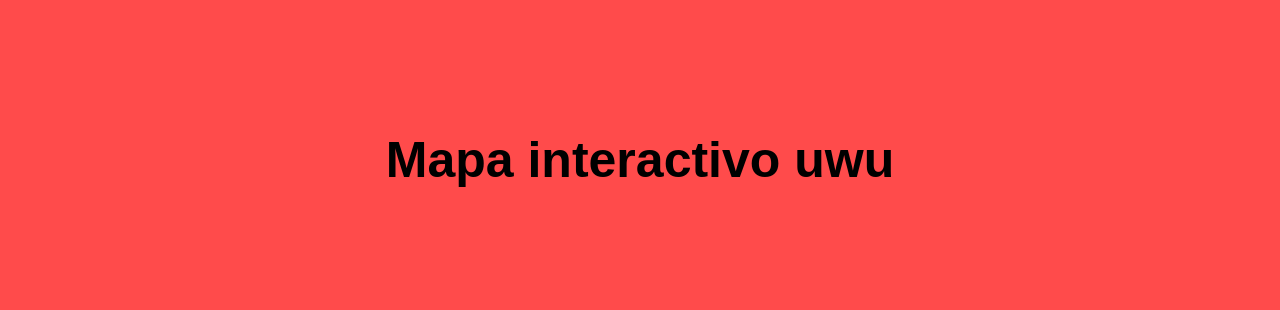
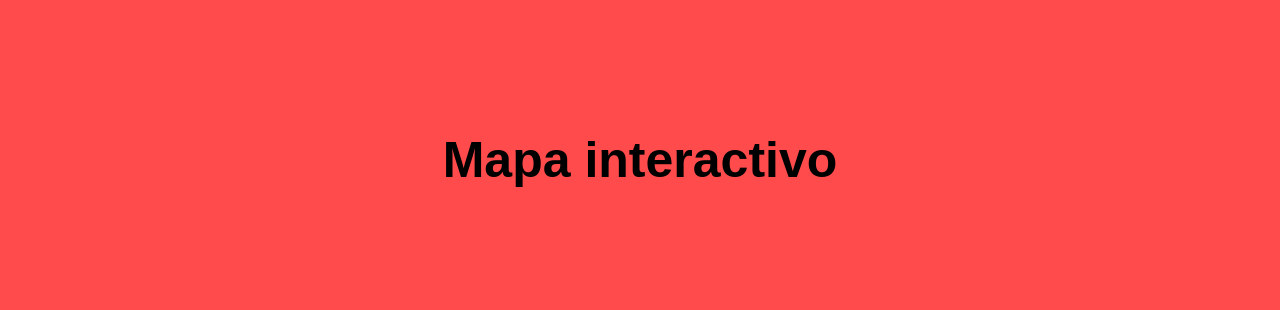
Before and after one commit to JeanVasquezH/IHC-TF-Grupo03, a plain HTML site: page index.html in a window 1280 px wide. Shown: the part 2960-3270 px from the top of the page. Drawn offline with Linux system fonts and the light colour scheme.

Commit message:
Update index.html

```diff
--- a/index.html
+++ b/index.html
@@ -210,7 +210,7 @@
         </section>
 
         <section class = "mapita">
-            <h2>Mapa interactivo uwu</h2>
+            <h2>Mapa interactivo</h2>
 
             <iframe  width="560" height="315" src="https://www.google.com/maps/embed?pb=!1m18!1m12!1m3!1d7800.752484012138!2d-77.01500118952724!3d-12.154768335189225!2m3!1f0!2f0!3f0!3m2!1i1024!2i768!4f13.1!3m3!1m2!1s0x9105b7f2e3302d07%3A0xd19cdc3213208ba6!2sCorpancho%2C%20166!5e0!3m2!1ses-419!2spe!4v1719014598086!5m2!1ses-419!2spe" width="600" height="450" style="border:0;" allowfullscreen="" loading="lazy" referrerpolicy="no-referrer-when-downgrade"></iframe>
         </section>
```
